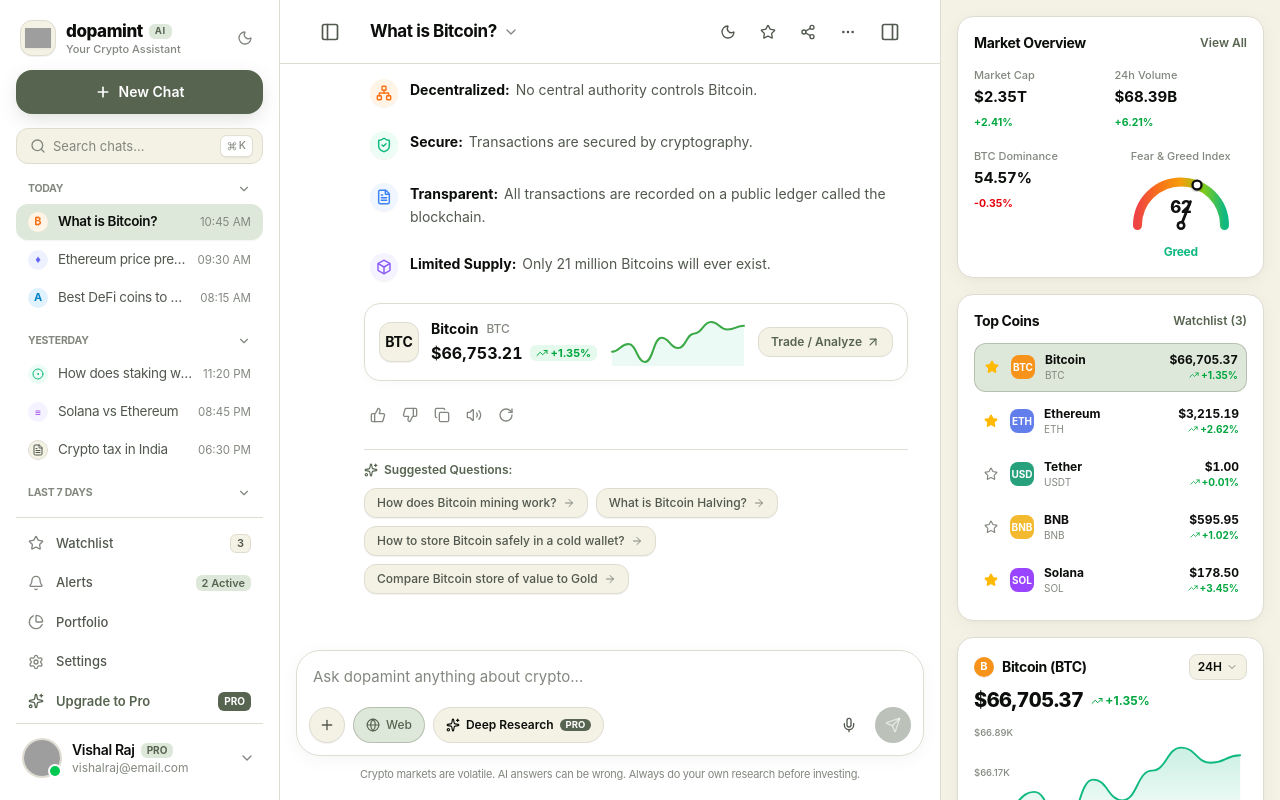
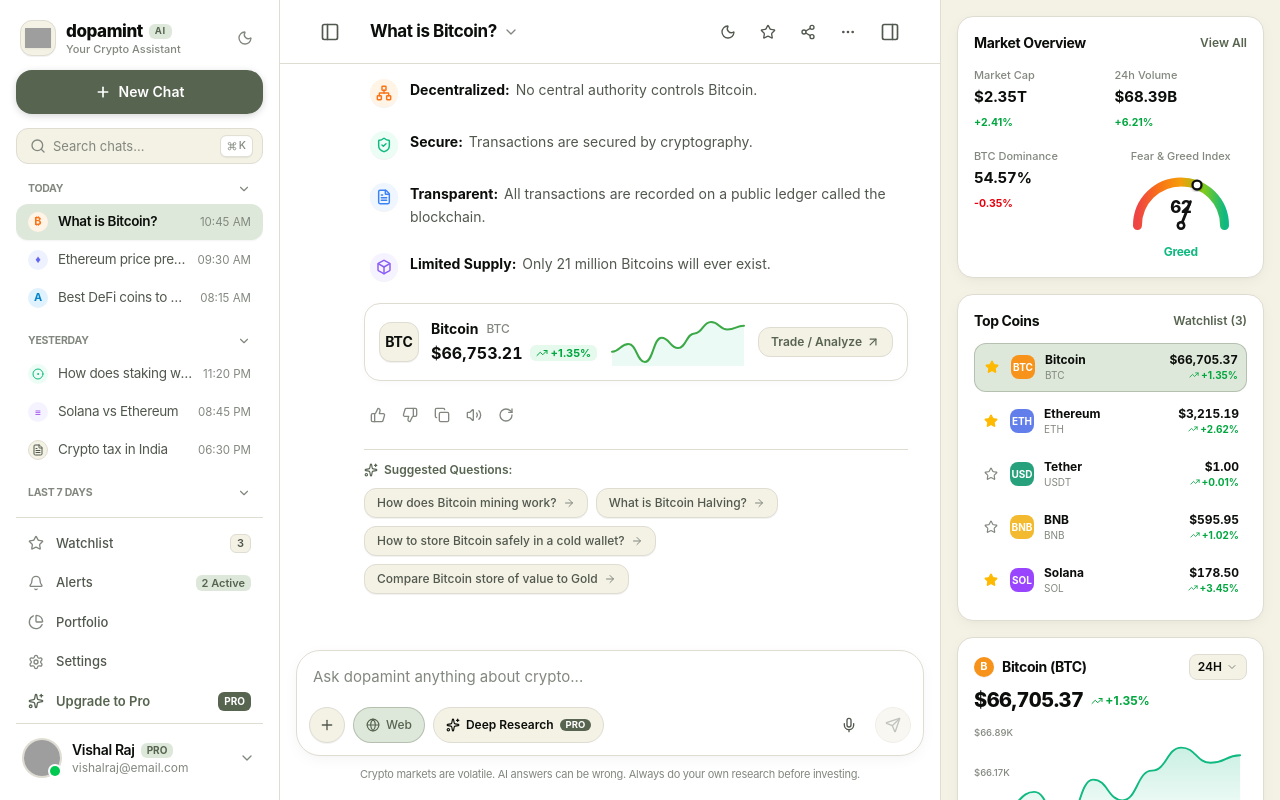
Before and after one commit to aswin402/dopamint_product, a React (Vite) app: page / in a window 1280 px wide. Built offline with nearby package versions, Linux system fonts and the light colour scheme; grey boxes are pictures that could not be loaded.

Commit message:
feat(theme): switch dark theme to dull matte ChatGPT aesthetic with subtle #55604e sage accents and no neon glow

```diff
--- a/src/components/chat/ChatInputArea.tsx
+++ b/src/components/chat/ChatInputArea.tsx
@@ -213,7 +213,7 @@
                 className={`w-9 h-9 rounded-full flex items-center justify-center transition-all duration-180 ${
                   inputText.trim() || attachments.length > 0
                     ? 'bg-[var(--primary)] text-white shadow-button-primary hover:opacity-95'
-                    : 'bg-[var(--primary)]/40 text-white/60 cursor-not-allowed'
+                    : 'bg-[var(--bg-app)] border border-[var(--border-color)] text-[var(--text-muted)] opacity-50 cursor-not-allowed'
                 }`}
               >
                 <Send className="w-4 h-4 translate-x-0.2 -translate-y-0.2" />
--- a/src/index.css
+++ b/src/index.css
@@ -16,22 +16,22 @@
   --bg-active: oklch(0.905 0.02 95);
   --bg-chat-user: oklch(0.92 0.018 95);
 
-  --primary: oklch(0.485 0.035 135);
-  --primary-hover: oklch(0.42 0.04 135);
-  --primary-light: oklch(0.92 0.022 135);
-  --primary-glow: oklch(0.485 0.035 135 / 0.25);
+  --primary: oklch(0.485 0.035 135);          /* #55604e - Rich Sage Moss */
+  --primary-hover: oklch(0.42 0.04 135);      /* #444e3e */
+  --primary-light: oklch(0.92 0.022 135);     /* #e7eade */
+  --primary-glow: oklch(0.485 0.035 135 / 0.18);
   --primary-text: #FFFFFF;
 
-  --border-color: oklch(0.895 0.014 95);
+  --border-color: oklch(0.895 0.014 95);      /* #e3e1d3 */
   --border-subtle: oklch(0.935 0.01 95);
 
-  --text-primary: oklch(0.16 0.01 135);
-  --text-secondary: oklch(0.45 0.018 135);
-  --text-muted: oklch(0.62 0.015 135);
+  --text-primary: oklch(0.16 0.01 135);       /* black #111111 */
+  --text-secondary: oklch(0.45 0.018 135);    /* #5b6058 */
+  --text-muted: oklch(0.62 0.015 135);        /* #82887d */
 
-  --green-trend: oklch(0.65 0.17 145);
+  --green-trend: oklch(0.65 0.17 145);        /* #10B981 */
   --green-light: oklch(0.95 0.04 145);
-  --red-trend: oklch(0.62 0.22 25);
+  --red-trend: oklch(0.62 0.22 25);           /* #EF4444 */
   --red-light: oklch(0.95 0.04 25);
   --gold-accent: oklch(0.75 0.15 80);
 
@@ -42,43 +42,44 @@
 
 html.dark {
   /* ========================================================
-     dopamint DARK THEME (ChatGPT Deep Black + Vibrant Green Accent)
-     - Canvas Background: #0D0D0D -> oklch(0.12 0 0) (Pitch Black)
-     - Card Surfaces:    #171717 -> oklch(0.17 0.003 135)
-     - Primary Green:    #558B55 / #4E9A51 -> oklch(0.68 0.15 142) (Vibrant Dopamint Green)
-     - Primary Hover:    oklch(0.73 0.16 142)
-     - Primary Light:    oklch(0.68 0.15 142 / 0.16)
-     - Primary Glow:     oklch(0.68 0.15 142 / 0.35)
-     - Primary Text:     #0D0D0D or #FFFFFF
-     - Primary Text on Dark: #FFFFFF
-     - Primary Text:     #FFFFFF -> oklch(0.98 0 0) (High Contrast)
-     - Borders:          #242424 -> oklch(0.22 0.002 135)
+     dopamint DARK THEME (ChatGPT Dull Matte Aesthetic)
+     - Canvas Background: #0D0D0D -> oklch(0.12 0 0) (Deep Black)
+     - Card Surfaces:    #171717 -> oklch(0.17 0.002 135)
+     - Primary Accent:   #55604e -> oklch(0.485 0.035 135) (Matte Muted Sage Olive)
+     - Primary Hover:    #63705b -> oklch(0.53 0.038 135)
+     - Primary Light:    #22271f -> oklch(0.23 0.015 135) (Muted Olive Tint)
+     - Primary Glow:     rgba(0, 0, 0, 0.3) (No neon glow, purely matte)
+     - Primary Text:     #ECECEC
+     - Text Primary:     #ECECEC -> oklch(0.94 0 0) (Soft Matte White)
+     - Text Secondary:   #A3A3A3 -> oklch(0.72 0 0) (Muted Grey)
+     - Text Muted:       #6E6E6E -> oklch(0.52 0 0) (Charcoal Grey)
+     - Borders:          #262626 -> oklch(0.22 0 0) (Subtle Matte Divider)
      ======================================================== */
-  --bg-app: oklch(0.11 0 0);                 /* #0A0A0A - Deep Black */
-  --bg-card: oklch(0.16 0.002 135);           /* #141414 - Elevated OLED Charcoal */
-  --bg-card-subtle: oklch(0.19 0.003 135);    /* #1C1C1C */
-  --bg-hover: oklch(0.22 0.004 135);          /* #242424 */
-  --bg-active: oklch(0.26 0.005 135);         /* #2E2E2E */
-  --bg-chat-user: oklch(0.20 0.003 135);      /* #1F1F1F - ChatGPT user bubble */
+  --bg-app: oklch(0.12 0 0);                  /* #0D0D0D - ChatGPT Pitch Black */
+  --bg-card: oklch(0.16 0.002 135);           /* #171717 - ChatGPT Card Surface */
+  --bg-card-subtle: oklch(0.19 0.002 135);    /* #1F1F1F */
+  --bg-hover: oklch(0.22 0.003 135);          /* #262626 - Subtle Matte Hover */
+  --bg-active: oklch(0.25 0.008 135);         /* #2C3028 - Muted Active Item */
+  --bg-chat-user: oklch(0.21 0.002 135);      /* #242424 - ChatGPT User Bubble */
 
-  --primary: oklch(0.68 0.15 142);            /* Vibrant Green */
-  --primary-hover: oklch(0.74 0.16 142);       /* Luminous Green Hover */
-  --primary-light: oklch(0.68 0.15 142 / 0.16);/* Soft Green Glass Tint */
-  --primary-glow: oklch(0.68 0.15 142 / 0.38); /* Neon Green Aura */
-  --primary-text: #0D0D0D;                    /* Dark text for maximum contrast on green buttons */
+  --primary: oklch(0.485 0.035 135);          /* #55604e - Dull Matte Sage Olive */
+  --primary-hover: oklch(0.54 0.04 135);      /* #62705b */
+  --primary-light: oklch(0.23 0.015 135);     /* #20261d - Dull Olive Tint */
+  --primary-glow: rgba(0, 0, 0, 0.25);        /* No glowing neon halo */
+  --primary-text: #ECECEC;
 
-  --border-color: oklch(0.22 0.002 135);      /* #242424 - Sleek Crisp Border */
-  --border-subtle: oklch(0.17 0.001 135);     /* #171717 */
+  --border-color: oklch(0.23 0.002 135);      /* #282828 - Dull Minimal Border */
+  --border-subtle: oklch(0.18 0.001 135);     /* #1D1D1D */
 
-  --text-primary: oklch(0.98 0 0);            /* #FAFAFA - Crisp White */
-  --text-secondary: oklch(0.80 0 0);          /* #C4C4C4 - Soft White */
-  --text-muted: oklch(0.58 0 0);              /* #7E7E7E - Muted Grey */
+  --text-primary: oklch(0.94 0 0);            /* #ECECEC - Soft Matte White */
+  --text-secondary: oklch(0.72 0 0);          /* #A3A3A3 - Muted Grey */
+  --text-muted: oklch(0.52 0 0);              /* #6E6E6E - Muted Slate */
 
-  --green-trend: oklch(0.72 0.17 145);        /* #34D399 */
-  --green-light: oklch(0.72 0.17 145 / 0.15);
-  --red-trend: oklch(0.68 0.20 25);           /* #F87171 */
-  --red-light: oklch(0.68 0.20 25 / 0.15);
-  --gold-accent: oklch(0.82 0.15 80);         /* Luminous Gold */
+  --green-trend: oklch(0.68 0.12 145);        /* Muted Green */
+  --green-light: oklch(0.68 0.12 145 / 0.12);
+  --red-trend: oklch(0.64 0.16 25);           /* Muted Red */
+  --red-light: oklch(0.64 0.16 25 / 0.12);
+  --gold-accent: oklch(0.75 0.10 80);         /* Muted Gold */
 }
 
 html, body {
@@ -94,13 +95,13 @@
   width: 100vw;
   max-width: 100vw;
   user-select: text;
-  transition: background-color 0.25s ease, color 0.25s ease;
+  transition: background-color 0.2s ease, color 0.2s ease;
 }
 
 /* Modern Ultra-Thin Theme Scrollbar */
 * {
   scrollbar-width: thin;
-  scrollbar-color: var(--primary-glow) transparent;
+  scrollbar-color: var(--border-color) transparent;
 }
 
 /* Webkit Scrollbars (Chrome, Safari, Edge, Opera) */
@@ -115,46 +116,46 @@
 }
 
 ::-webkit-scrollbar-thumb {
-  background: var(--primary-glow);
+  background: var(--border-color);
   border-radius: 9999px;
   transition: background-color 0.2s ease;
 }
 
 ::-webkit-scrollbar-thumb:hover {
-  background: var(--primary);
+  background: var(--text-muted);
 }
 
 ::-webkit-scrollbar-corner {
   background: transparent;
 }
 
-/* Soft shadows & elevations */
+/* Soft shadows & elevations (No neon glows) */
 .shadow-soft {
-  box-shadow: 0 2px 12px -2px rgba(0, 0, 0, 0.04), 0 1px 4px -1px rgba(0, 0, 0, 0.02);
+  box-shadow: 0 2px 8px -2px rgba(0, 0, 0, 0.04), 0 1px 3px -1px rgba(0, 0, 0, 0.02);
 }
 
 .dark .shadow-soft {
-  box-shadow: 0 2px 12px -2px rgba(0, 0, 0, 0.6), 0 1px 4px -1px rgba(0, 0, 0, 0.4);
+  box-shadow: 0 2px 8px -2px rgba(0, 0, 0, 0.5);
 }
 
 .shadow-card {
-  box-shadow: 0 4px 20px -2px rgba(0, 0, 0, 0.05), 0 2px 6px -1px rgba(0, 0, 0, 0.02);
+  box-shadow: 0 4px 16px -2px rgba(0, 0, 0, 0.05), 0 2px 4px -1px rgba(0, 0, 0, 0.02);
 }
 
 .dark .shadow-card {
-  box-shadow: 0 4px 20px -2px rgba(0, 0, 0, 0.7), 0 2px 6px -1px rgba(0, 0, 0, 0.4);
+  box-shadow: 0 4px 16px -2px rgba(0, 0, 0, 0.6);
 }
 
 .shadow-flyout {
-  box-shadow: 0 20px 45px -10px rgba(0, 0, 0, 0.12), 0 8px 16px -4px rgba(0, 0, 0, 0.06);
+  box-shadow: 0 20px 40px -10px rgba(0, 0, 0, 0.1), 0 8px 16px -4px rgba(0, 0, 0, 0.04);
 }
 
 .dark .shadow-flyout {
-  box-shadow: 0 20px 45px -10px rgba(0, 0, 0, 0.85), 0 8px 16px -4px rgba(0, 0, 0, 0.6);
+  box-shadow: 0 20px 40px -10px rgba(0, 0, 0, 0.8);
 }
 
 .shadow-button-primary {
-  box-shadow: 0 6px 20px -4px var(--primary-glow);
+  box-shadow: 0 2px 8px -1px rgba(0, 0, 0, 0.2);
 }
 
 /* Primary Gradient helper */
@@ -163,7 +164,7 @@
 }
 
 .bg-gradient-gold {
-  background: linear-gradient(135deg, oklch(0.78 0.16 80) 0%, oklch(0.65 0.14 70) 100%);
+  background: linear-gradient(135deg, oklch(0.75 0.12 80) 0%, oklch(0.62 0.10 70) 100%);
 }
 
 /* Shimmer animation for skeletons */
```
